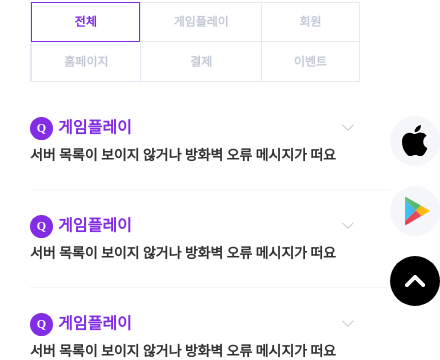
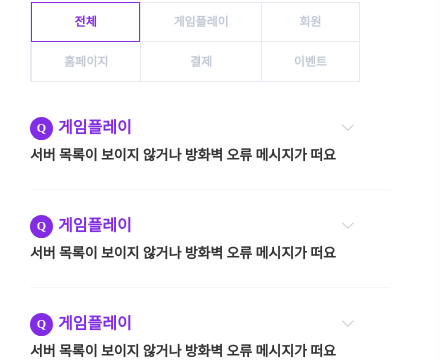
Before and after one commit to peterosea/inthesum, a React (Vite) app: page /community/qna in a window 390 px wide. Shown: the part 408-768 px from the top of the page, 440 px wide, since content can reach past the window. Built offline with nearby package versions, Linux system fonts and the light colour scheme; a web font is replaced by a local one.

Commit message:
feat: tailwind screen size 추가, 플로팅 반응형

```diff
--- a/src/components/Btn/AppStoreBtn.jsx
+++ b/src/components/Btn/AppStoreBtn.jsx
@@ -1,17 +1,14 @@
 import React from 'react';
+import cx from 'classnames';
 
 const AppStoreBtn = () => {
   return (
     <a
       href="#"
-      className="w-[50px] h-[50px] xl:w-[80px] xl:h-[80px] bg-[#f4f6fa] flex items-center justify-center rounded-full"
+      className="w-[50px] h-[50px] hug:w-[80px] hug:h-[80px] bg-[#f4f6fa] flex items-center justify-center rounded-full"
     >
-      <svg
-        xmlns="http://www.w3.org/2000/svg"
-        width="25.439"
-        height="31.271"
-        viewBox="0 0 25.439 31.271"
-      >
+      <div className={cx('w-[18px] h-[22px]', 'hug:w-[25px] hug:h-[31px]')}>
+        <svg xmlns="http://www.w3.org/2000/svg" viewBox="0 0 25.439 31.271">
           <defs>
             <clipPath id="6yigtmoyqa">
               <path data-name="사각형 65" d="M0 0h25.439v31.271H0z" />
@@ -28,6 +25,7 @@ const AppStoreBtn = () => {
             />
           </g>
         </svg>
+      </div>
     </a>
   );
 };
--- a/src/components/Btn/GooglePlayBtn.jsx
+++ b/src/components/Btn/GooglePlayBtn.jsx
@@ -1,17 +1,17 @@
 import React from 'react';
+import cx from 'classnames';
 
 const GooglePlayBtn = () => {
   return (
     <a
       href=""
-      className="w-[50px] h-[50px] xl:w-[80px] xl:h-[80px] bg-[#f4f6fa] flex items-center justify-center rounded-full"
+      className="w-[50px] h-[50px] hug:w-[80px] hug:h-[80px] bg-[#f4f6fa] flex items-center justify-center rounded-full"
     >
+      <div className={cx('w-[20px] h-[21px]', 'hug:w-[29px] hug:h-[39px]')}>
         <svg
           xmlns="http://www.w3.org/2000/svg"
-        width="29.715"
-        height="34"
           viewBox="0 0 29.715 34"
-        className="pl-[5px]"
+          className="pl-[3px] hug:pl-[5px]"
         >
           <defs>
             <linearGradient
@@ -85,6 +85,7 @@ const GooglePlayBtn = () => {
             />
           </g>
         </svg>
+      </div>
     </a>
   );
 };
--- a/src/components/FloatArea.jsx
+++ b/src/components/FloatArea.jsx
@@ -2,16 +2,32 @@ import React from 'react';
 import ScrollTop from './ScrollTop';
 import GooglePlayBtn from './Btn/GooglePlayBtn';
 import AppStoreBtn from './Btn/AppStoreBtn';
+import useShrink from '../hook/useShrink';
+import { Transition } from '@headlessui/react';
+
+import cx from 'classnames';
 
 const FloatArea = () => {
+  const isShrink = useShrink(window.innerHeight * 0.8 - 110);
   return (
-    <div className="container mx-auto sticky bottom-0 z-40">
-      <div className="absolute left-full bottom-[130px] grid gap-y-[20px] xl:translate-x-[60px]">
+    <Transition
+      show={isShrink}
+      leave="transition ease-in duration-100"
+      leaveFrom="opacity-100"
+      leaveTo="opacity-0"
+      className="container mx-auto sticky bottom-0 z-40"
+    >
+      <div
+        className={cx(
+          'absolute flex gap-x-[10px] gap-y-[20px] right-0 bottom-[30px]',
+          ' hug:left-full hug:translate-x-[60px] hug:right-auto hug:bottom-[130px] hug:flex-col',
+        )}
+      >
         <AppStoreBtn />
         <GooglePlayBtn />
         <ScrollTop />
       </div>
-    </div>
+    </Transition>
   );
 };
 
--- a/src/components/ScrollTop.jsx
+++ b/src/components/ScrollTop.jsx
@@ -1,24 +1,23 @@
 import React from 'react';
+import cx from 'classnames';
+
 import './ScrollTop.scss';
 
 const ScrollTop = ({ link }) => {
   return (
     <a
       href={`#${link ?? ''}`}
-      className="w-[50px] h-[50px] xl:w-[80px] xl:h-[80px] bg-[#000000] flex items-center justify-center rounded-full"
+      className="w-[50px] h-[50px] hug:w-[80px] hug:h-[80px] bg-[#000000] flex items-center justify-center rounded-full"
     >
       <div className="fill-white">
-        <svg
-          xmlns="http://www.w3.org/2000/svg"
-          width="20.205"
-          height="12"
-          viewBox="0 0 20.205 12"
-        >
-          <path
-            d="M26.437 17.588 18.2 9.442a1.921 1.921 0 0 0-2.728 0l-8.15 8.146a1.922 1.922 0 0 0 2.709 2.728l6.8-6.8 6.8 6.8a1.957 1.957 0 0 0 2.8-2.728z"
-            transform="translate(-6.754 -8.874)"
-          />
-        </svg>
+        <div className={cx('w-[12px] h-[7px]', 'hug:w-[20px] hug:h-[12px]')}>
+          <svg xmlns="http://www.w3.org/2000/svg" viewBox="0 0 20.205 12">
+            <path
+              d="M26.437 17.588 18.2 9.442a1.921 1.921 0 0 0-2.728 0l-8.15 8.146a1.922 1.922 0 0 0 2.709 2.728l6.8-6.8 6.8 6.8a1.957 1.957 0 0 0 2.8-2.728z"
+              transform="translate(-6.754 -8.874)"
+            />
+          </svg>
+        </div>
       </div>
     </a>
   );
--- a/tailwind.config.js
+++ b/tailwind.config.js
@@ -20,6 +20,8 @@ module.exports = {
       md: '768px',
       lg: '1024px',
       xl: '1280px',
+      xxl: '1440px',
+      hug: '1600px',
     },
     extend: {
       padding: {
@@ -33,6 +35,24 @@ module.exports = {
         padding: {
           DEFAULT: 'var(--container-px)',
         },
+        screens: {
+          '#sm': {
+            max: '639px',
+          },
+          '#md': {
+            max: '767px',
+          },
+          '#lg': {
+            max: '1023px',
+          },
+          '#xl': {
+            max: '1199px',
+          },
+          sm: '640px',
+          md: '768px',
+          lg: '1024px',
+          xl: '1280px',
+        }
       },
       colors: {
         primary: '#822ce5',
```
Also changed, not shown: src/components/FloatArea.scss (deleted). Lines whose indentation alone changed are shown as unchanged.
